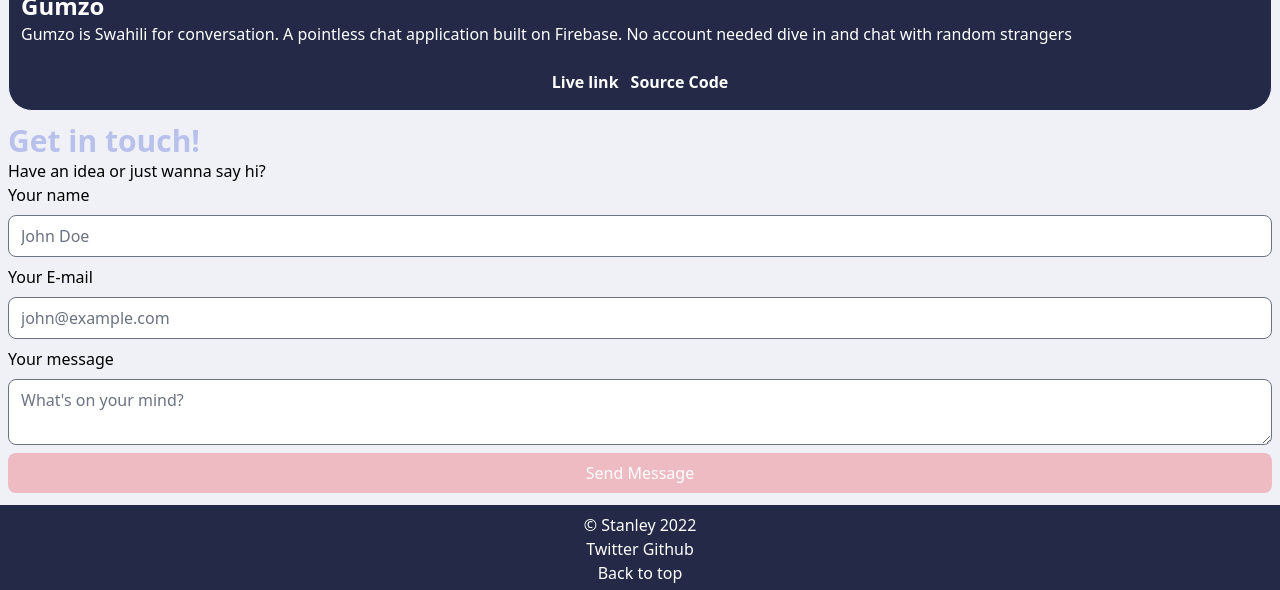
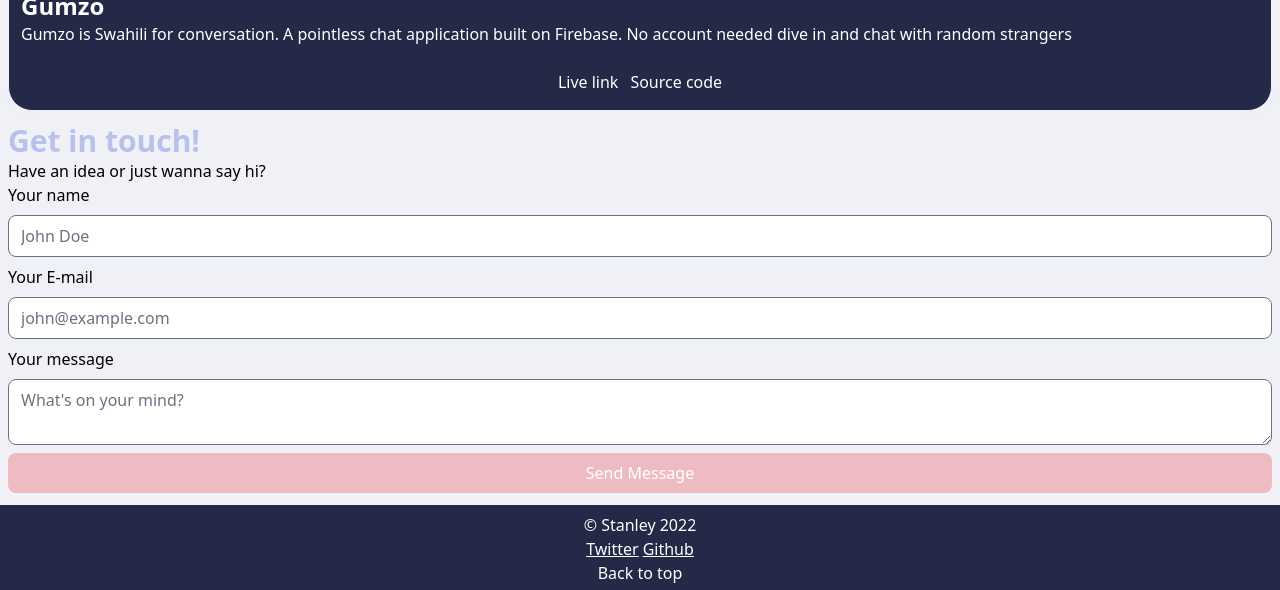
Before and after one commit to StanleyMasinde/stanleymasinde.github.io, a Vue app: page / in a window 1280 px wide. Shown: the part 1130-1720 px from the top of the page. Built offline with nearby package versions, Linux system fonts and the light colour scheme.

Commit message:
chore(footer): add social links

```diff
--- a/index.html
+++ b/index.html
@@ -1,5 +1,5 @@
 <!DOCTYPE html>
-<html lang="en">
+<html lang="en" class="scroll-smooth">
 
 <head>
   <meta charset="UTF-8" />
--- a/src/App.vue
+++ b/src/App.vue
@@ -105,12 +105,12 @@
       </div>
       <div class="px-3 mt-3">
         <div>
-          <h1 class="text-2xl font-bold">{{p.title}}</h1>
+          <h1 class="text-2xl font-bold">{{ p.title }}</h1>
           <p class="">{{ p.description }}</p>
         </div>
         <div class="flex justify-center gap-3 mt-2 py-4 rounded-lg">
-          <button class="font-bold">Live link</button>
-          <button class="font-bold">Source Code</button>
+          <a :href="p.link" target="_blank" rel="noopener noreferrer">Live link</a>
+          <a :href="p.sourceCode" target="_blank" rel="noopener noreferrer">Source code</a>
         </div>
       </div>
     </div>
@@ -141,12 +141,18 @@
   <footer class="bg-primary text-white mt-3 py-2 text-center">
     <div>&COPY; Stanley {{ new Date().getFullYear() }}</div>
     <div>
-      <ul class="flex gap-1 justify-center">
-        <li>Twitter</li>
-        <li>Github</li>
+      <ul class="flex gap-1 justify-center underline">
+        <li>
+          <a class="cursor-pointer" href="https://twitter.com/StanleyMasinde_" target="_blank"
+            rel="noopener noreferrer">Twitter</a>
+        </li>
+        <li>
+          <a class="cursor-pointer" href="http://github.com/StanleyMasinde" target="_blank"
+            rel="noopener noreferrer">Github</a>
+        </li>
       </ul>
     </div>
-    <div>
+    <div class="flex justify-center align-middle">
       <a href="#top">Back to top</a>
     </div>
   </footer>
@@ -166,12 +172,14 @@ const featuredProjects: Ref<Array<FeaturedProject>> = ref([
   {
     title: 'Notes',
     description: 'A simple notes application built using indexed DB and works fully offline. Inspired by Samsung notes',
-    sourceCode: 'https://github.com/stanleymasinde/notes'
+    sourceCode: 'https://github.com/stanleymasinde/notes',
+    link: 'https://notes-n.netlify.app/'
   },
   {
     title: 'Gumzo',
     description: 'Gumzo is Swahili for conversation. A pointless chat application built on Firebase. No account needed dive in and chat with random strangers',
-    sourceCode: 'https://github.com/stanleymasinde/gumzo'
+    sourceCode: 'https://github.com/stanleymasinde/gumzo',
+    link: 'https://stanleymasinde.github.io/gumzo/'
   }
 ])
 </script>
```
